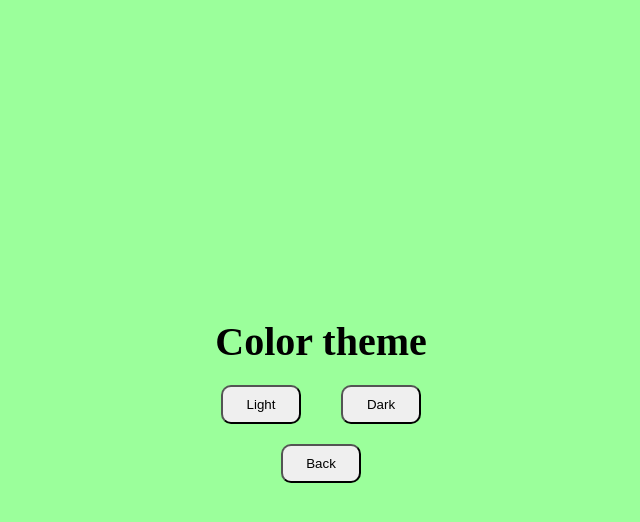
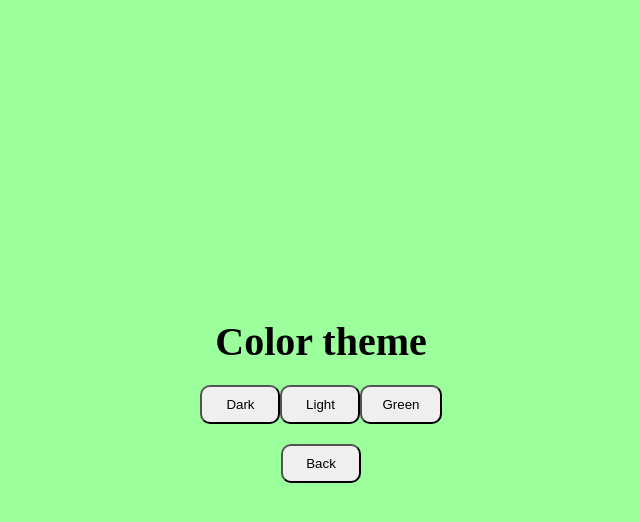
Before and after one commit to oleg-agapov/html-games, a plain HTML site: page 001-tic-tac-toe/index.html in a window 1280 px wide. Both pictures are taken after a click on the button "Settings". Shown: the whole page, without its empty margins (319-959 px from the left). Drawn offline with Linux system fonts and the light colour scheme.

Commit message:
Add theme changing

```diff
--- a/001-tic-tac-toe/index.html
+++ b/001-tic-tac-toe/index.html
@@ -22,9 +22,9 @@
 
     <div id="settings">
         <p id="themeChoise">Color theme</p>
-        <div id="setList">
-            <button onclick="lightTheme('menu', 'settings', 'select-mode', 'game', 'results');">Light</button>
-            <button onclick="darkTheme('menu', 'settings', 'select-mode', 'game', 'results');">Dark</button>
+        <div id="theme-buttons-container">
+            <!-- <button onclick="changeTheme('light')">Light</button>
+            <button onclick="changeTheme('dark')">Dark</button> -->
         </div>
         <button onclick="showScreen('menu');">Back</button>
     </div>
@@ -43,7 +43,7 @@
             <div id="tile-5" class="tile"></div>
             <div id="tile-6" class="tile"></div>
             <div id="tile-7" class="tile"></div>
-            <div id="tile-8" class="tile"></div>
+            <div id="tile-8" onclick="showScreen('results');" class="tile"></div>
         </div>
         <button onclick="showScreen('menu');">Back</button>
     </div>
--- a/001-tic-tac-toe/script.js
+++ b/001-tic-tac-toe/script.js
@@ -1,4 +1,43 @@
 var screens = ['menu', 'settings', 'select-mode', 'game', 'results'];
+
+var themes = {
+  'Dark': {
+    'menu':        'rgb(155, 55, 55)',
+    'settings':    'rgb(55, 155, 55)',
+    'select-mode': 'rgb(55, 55, 155)',
+    'game':        'rgb(155, 155, 155)',
+    'results':     'rgb(27, 155, 112)',
+  },
+  'Light': {
+    'menu':        'rgb(225, 155, 155)',
+    'settings':    'rgb(155, 255, 155)',
+    'select-mode': 'rgb(155, 155, 255)',
+    'game':        'rgb(255, 255, 255)',
+    'results':     'aquamarine',
+  },
+  'Green': {
+    'menu':        'rgb(155, 255, 155)',
+    'settings':    'rgb(155, 255, 155)',
+    'select-mode': 'rgb(155, 255, 155)',
+    'game':        'rgb(155, 255, 155)',
+    'results':     'rgb(155, 255, 155)',
+  },
+}
+
+function changeTheme (themeName) {
+  var themeValues = themes[themeName];
+  for (var screen in themeValues) {
+    var el = document.getElementById(screen);
+    el.style.backgroundColor = themeValues[screen];
+  }
+}
+
+function createThemeButtons () {
+  var container = document.getElementById('theme-buttons-container');
+  for (var themeName in themes) {
+    container.innerHTML += `<button onclick="changeTheme('${themeName}')">${themeName}</button>`
+  }
+}
 
 function hideAllScreens () {
   for (let i = 0; i < screens.length; i++) {
@@ -13,30 +52,7 @@ function showScreen (screenName) {
   el.style.display = 'flex';
 }
 
+
+changeTheme('dark');
+createThemeButtons();
 showScreen('menu');
-
-function darkTheme (screenName1,screenName2,screenName3,screenName4,screenName5) {
-  var el = document.getElementById(screenName1);
-  el.style.backgroundColor = "rgb(155, 55, 55)"
-  var el = document.getElementById(screenName2);
-  el.style.backgroundColor = "rgb(55, 155, 55)"
-  var el = document.getElementById(screenName3);
-  el.style.backgroundColor = "rgb(55, 55, 155)"
-  var el = document.getElementById(screenName4);
-  el.style.backgroundColor = "rgb(155, 155, 155)"
-  var el = document.getElementById(screenName5);
-  el.style.backgroundColor = "rgb(27, 155, 112)"
-}
-
-function lightTheme (screenName1,screenName2,screenName3,screenName4,screenName5) {
-  var el = document.getElementById(screenName1);
-  el.style.backgroundColor = "rgb(225, 155, 155)"
-  var el = document.getElementById(screenName2);
-  el.style.backgroundColor = "rgb(155, 255, 155)"
-  var el = document.getElementById(screenName3);
-  el.style.backgroundColor = "rgb(155, 155, 255)"
-  var el = document.getElementById(screenName4);
-  el.style.backgroundColor = "rgb(255, 255, 255)"
-  var el = document.getElementById(screenName5);
-  el.style.backgroundColor = "aquamarine"
-}
```
